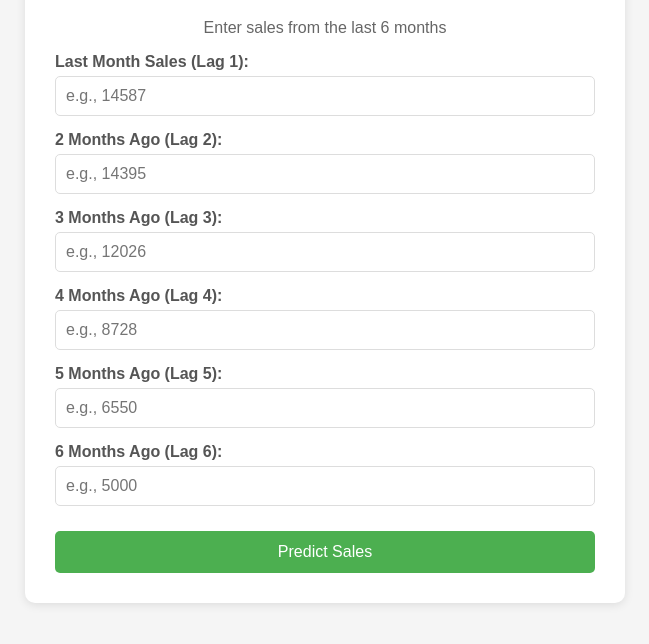
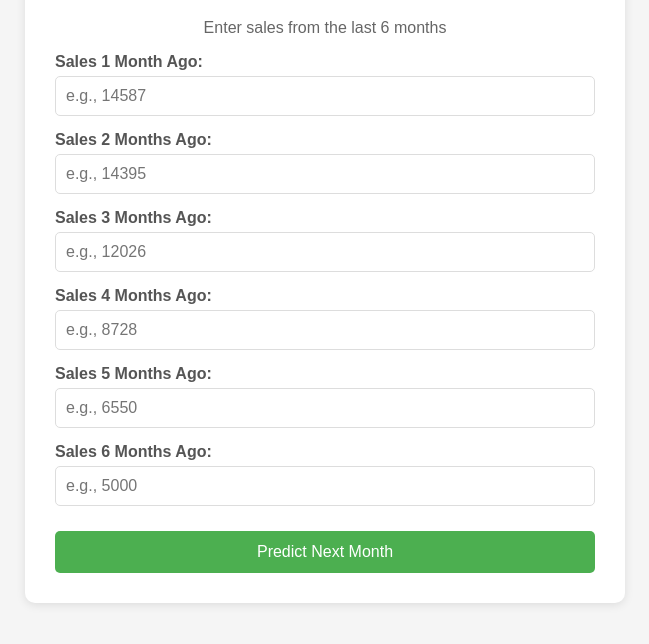
Before and after one commit to yuxuanzhuang8/sales-forecasting-api, a plain HTML site: page frontend/index.html in a window 1280 px wide. Shown: the part 162-806 px from the top of the page, without its empty margins (315-964 px from the left). Drawn offline with Linux system fonts and the light colour scheme.

Commit message:
revise wording

```diff
--- a/frontend/index.html
+++ b/frontend/index.html
@@ -77,36 +77,36 @@
 
         <form id="salesForm">
             <div class="input-group">
-                <label for="lag1">Last Month Sales (Lag 1):</label>
+                <label for="lag1">Sales 1 Month Ago:</label>
                 <input type="number" id="lag1" required placeholder="e.g., 14587">
             </div>
 
             <div class="input-group">
-                <label for="lag2">2 Months Ago (Lag 2):</label>
+                <label for="lag2">Sales 2 Months Ago:</label>
                 <input type="number" id="lag2" required placeholder="e.g., 14395">
             </div>
 
             <div class="input-group">
-                <label for="lag3">3 Months Ago (Lag 3):</label>
+                <label for="lag3">Sales 3 Months Ago:</label>
                 <input type="number" id="lag3" required placeholder="e.g., 12026">
             </div>
 
             <div class="input-group">
-                <label for="lag4">4 Months Ago (Lag 4):</label>
+                <label for="lag4">Sales 4 Months Ago:</label>
                 <input type="number" id="lag4" required placeholder="e.g., 8728">
             </div>
 
             <div class="input-group">
-                <label for="lag5">5 Months Ago (Lag 5):</label>
+                <label for="lag5">Sales 5 Months Ago:</label>
                 <input type="number" id="lag5" required placeholder="e.g., 6550">
             </div>
 
             <div class="input-group">
-                <label for="lag6">6 Months Ago (Lag 6):</label>
+                <label for="lag6">Sales 6 Months Ago:</label>
                 <input type="number" id="lag6" required placeholder="e.g., 5000">
             </div>
 
-            <button type="submit">Predict Sales</button>
+            <button type="submit">Predict Next Month</button>
         </form>
 
         <div id="result" class="result"></div>
```
